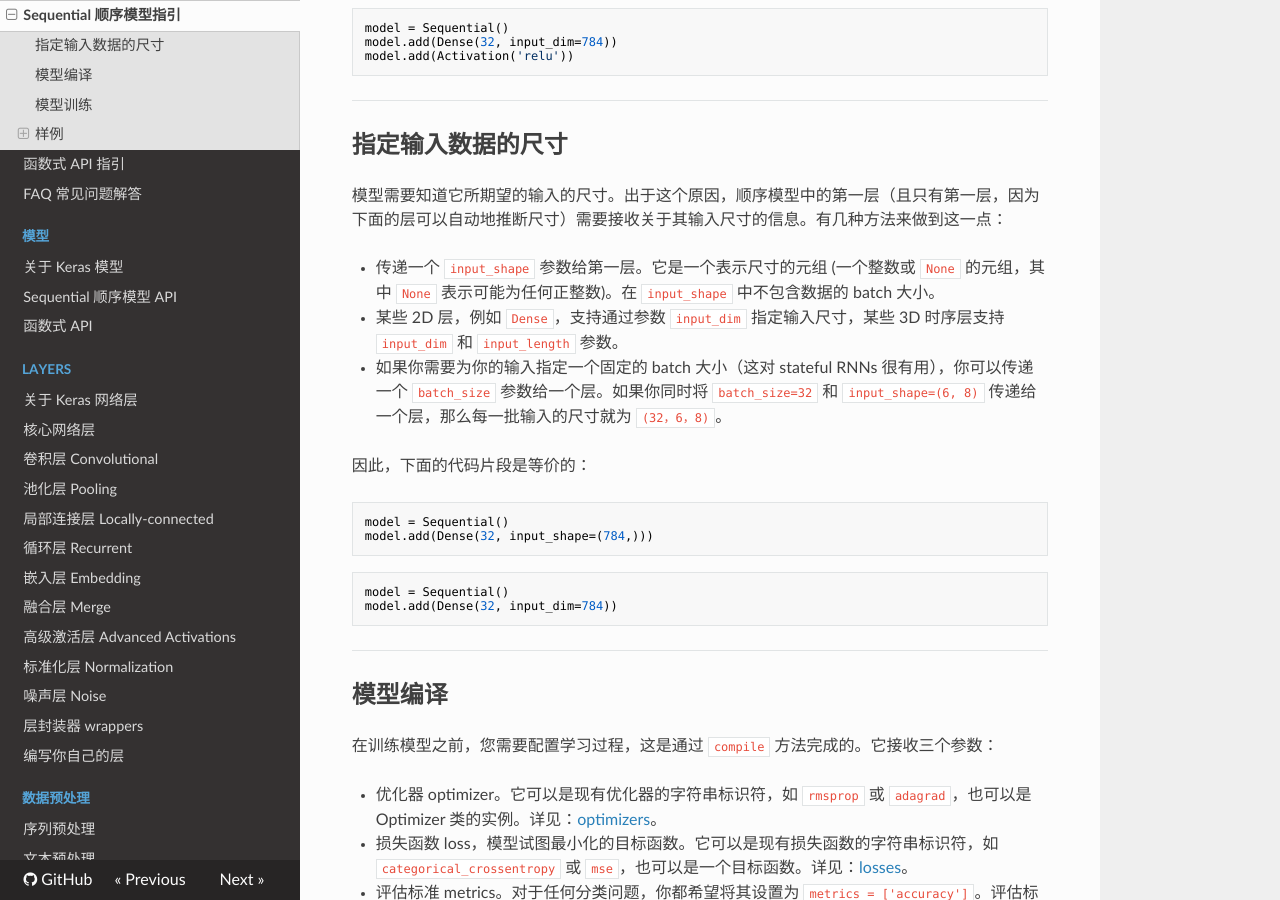
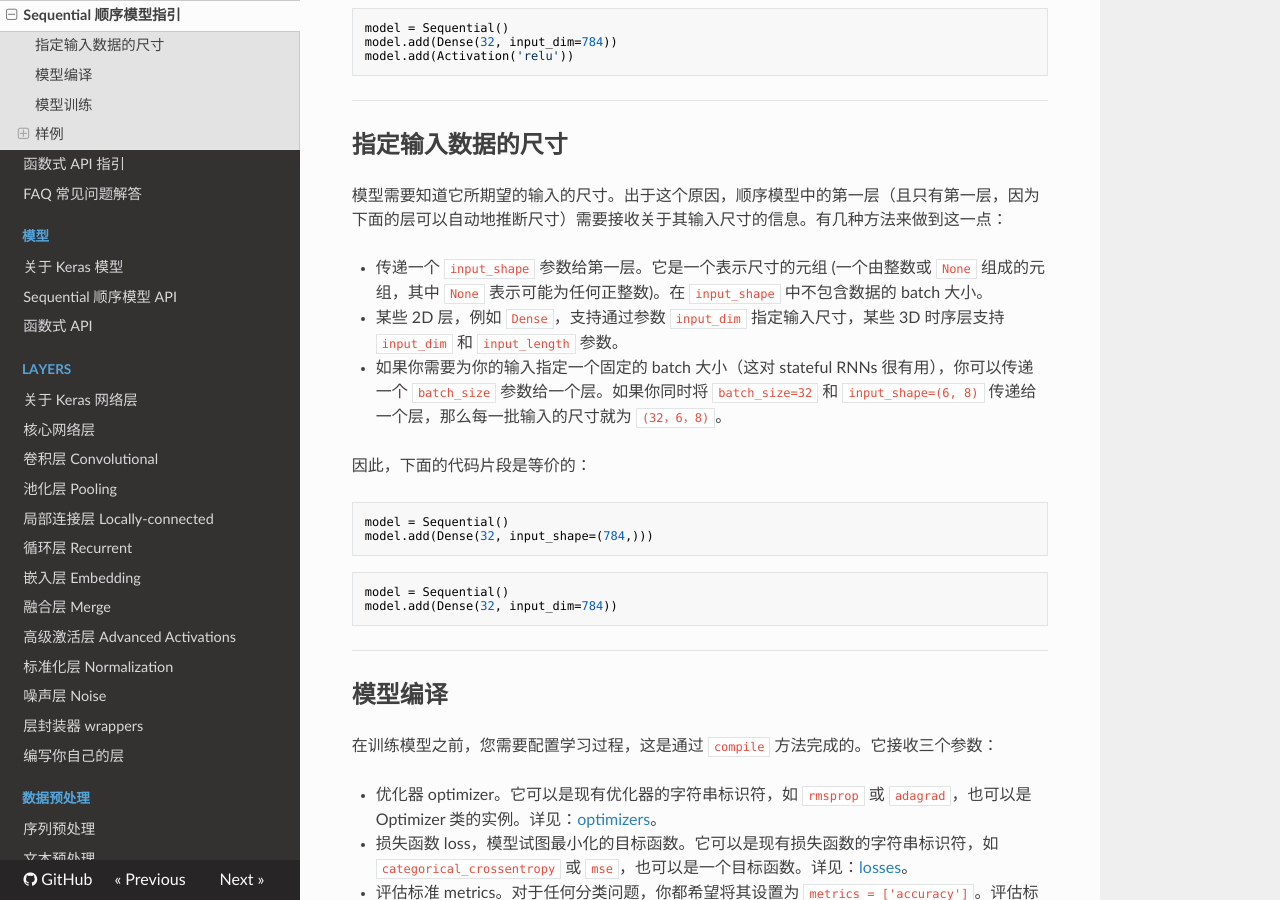
Before and after one commit to keras-team/keras-docs-zh, an MkDocs documentation site: the page built from sources/getting-started/sequential-model-guide.md, in a window 1280 px wide and 900 px high, scrolled down 474 px. Built offline with MkDocs 1.6.1, drawn with Linux system fonts in a browser that asks for light colours; nearby versions of some CDN libraries; old or Windows-style settings are respelled for this version of MkDocs.

Commit message:
change an ambigious expression.

```diff
--- a/sources/getting-started/sequential-model-guide.md
+++ b/sources/getting-started/sequential-model-guide.md
@@ -30,7 +30,7 @@ model.add(Activation('relu'))
 
 模型需要知道它所期望的输入的尺寸。出于这个原因，顺序模型中的第一层（且只有第一层，因为下面的层可以自动地推断尺寸）需要接收关于其输入尺寸的信息。有几种方法来做到这一点：
 
-- 传递一个 `input_shape` 参数给第一层。它是一个表示尺寸的元组 (一个整数或 `None` 的元组，其中 `None` 表示可能为任何正整数)。在 `input_shape` 中不包含数据的 batch 大小。
+- 传递一个 `input_shape` 参数给第一层。它是一个表示尺寸的元组 (一个由整数或 `None` 组成的元组，其中 `None` 表示可能为任何正整数)。在 `input_shape` 中不包含数据的 batch 大小。
 - 某些 2D 层，例如 `Dense`，支持通过参数 `input_dim` 指定输入尺寸，某些 3D 时序层支持 `input_dim` 和 `input_length` 参数。
 - 如果你需要为你的输入指定一个固定的 batch 大小（这对 stateful RNNs 很有用），你可以传递一个 `batch_size` 参数给一个层。如果你同时将 `batch_size=32` 和 `input_shape=(6, 8)` 传递给一个层，那么每一批输入的尺寸就为 `(32，6，8)`。
 
```
